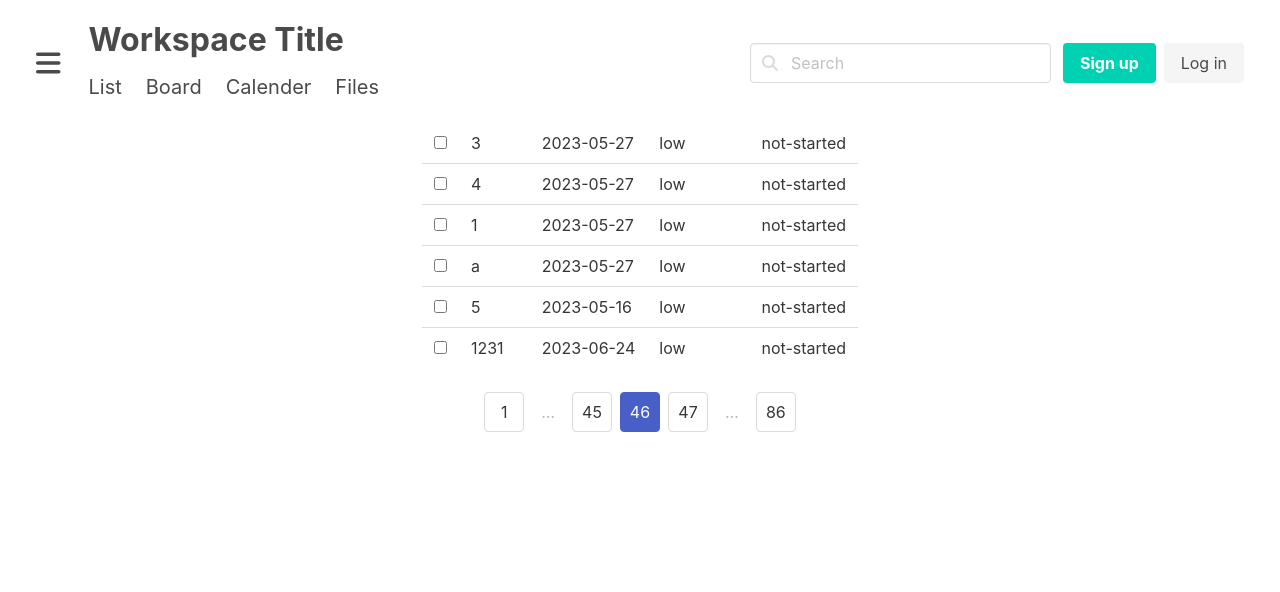
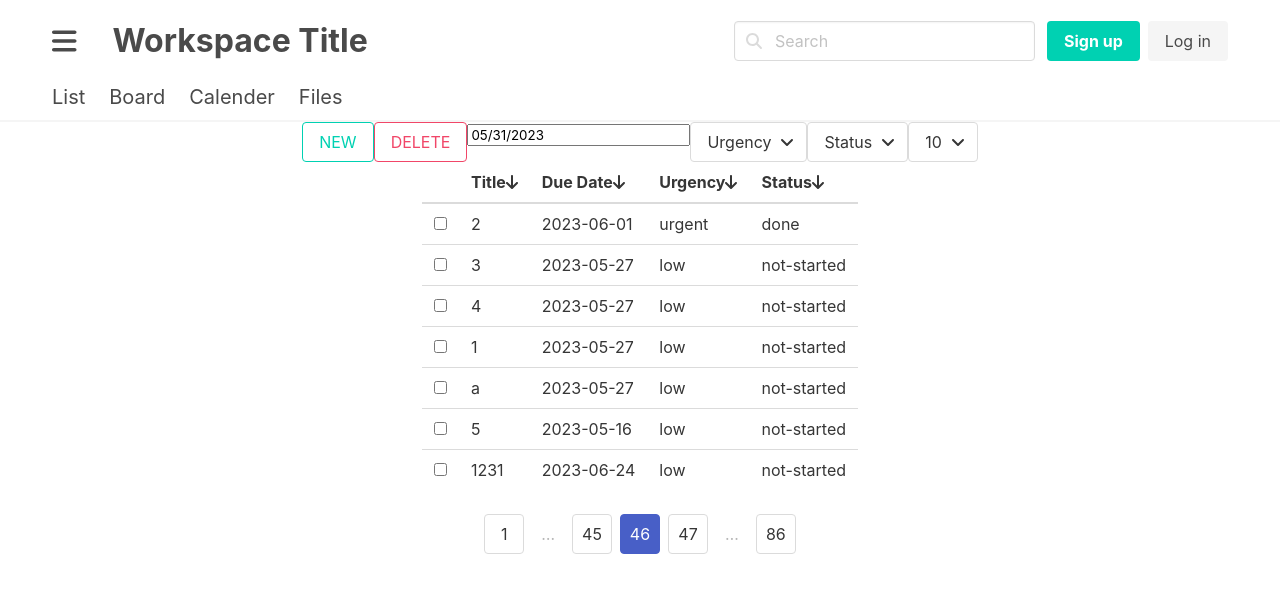
Before and after one commit to kiho2736/Todo-list-App, a React (Create React App) app: page / in a window 1280 px wide. Shown: the top 592 px of the page. Built offline with nearby package versions, Linux system fonts and the light colour scheme; data requests are answered from the project's data file.

Commit message:
Change navbar style

```diff
--- a/src/components/App.css
+++ b/src/components/App.css
@@ -5,8 +5,17 @@
   flex-direction: column;
 }
 
-.todoList {
-  /* width: 80vw; */
+.navbar-links {
+  display: flex;
+  justify-content: flex-start;
+  width: 95%;
+  font-size: 1.25rem;
+  padding-left: 0.5rem;
+}
+
+.navbar-hr {
+  width: 100%;
+  margin: 0;
 }
 
 .modal-background {
--- a/src/components/App.js
+++ b/src/components/App.js
@@ -17,6 +17,13 @@ function App() {
   return (
     <div className="main-container">
       <Nav />
+      <div className="navbar-links">
+        <a className="navbar-item">List</a>
+        <a className="navbar-item">Board</a>
+        <a className="navbar-item">Calender</a>
+        <a className="navbar-item">Files</a>
+      </div>
+      <hr className="navbar-hr"/>
       <TodoModal />
       <TodoActions />
       <TodoList />
--- a/src/components/Nav.css
+++ b/src/components/Nav.css
@@ -1,7 +1,10 @@
 .navbar {
   display: flex;
   justify-content: space-between;
-  padding: 1rem 1rem;
+  padding-top: 0.5rem;
+  padding-bottom: 0;
+  position: sticky;
+  width: 95%;
 }
 
 .navbar-left {
@@ -23,21 +26,16 @@
   background-color: #3399ff; */
 }
 
-.navbar-links {
-  padding: 0 1rem;
+.navbar-workspace {
+  display: flex;
+  justify-content: center;
+  align-items: center;
 }
 
 .workspace-title {
   font-size: 2rem;
   font-weight: 700;
-}
-
-.navbar-start {
-  font-size: 1.25rem;
-}
-
-.navbar-item {
-  padding: 0.5rem 1.5rem 0.5rem 0rem;
+  margin-left: 1.5rem;
 }
 
 .navbar-menu {
--- a/src/components/Nav.js
+++ b/src/components/Nav.js
@@ -5,7 +5,7 @@ import { faBars, faMagnifyingGlass } from "@fortawesome/free-solid-svg-icons";
 function Nav() {
   return (
     <nav
-      className="navbar is-fixed-top"
+      className="navbar"
       role="navigation"
       aria-label="main navigation"
     >
@@ -16,14 +16,8 @@ function Nav() {
           </span>
         </div>
 
-        <div className="navbar-links">
+        <div className="navbar-workspace">
           <div className="workspace-title">Workspace Title</div>
-          <div className="navbar-start">
-            <a className="navbar-item">List</a>
-            <a className="navbar-item">Board</a>
-            <a className="navbar-item">Calender</a>
-            <a className="navbar-item">Files</a>
-          </div>
         </div>
       </div>
 
--- a/src/components/TodoActions.js
+++ b/src/components/TodoActions.js
@@ -1,4 +1,5 @@
 import "react-datepicker/dist/react-datepicker.css";
+import "./TodoActions.css";
 
 import { FontAwesomeIcon } from "@fortawesome/react-fontawesome";
 import { faAngleDown } from "@fortawesome/free-solid-svg-icons";
@@ -69,8 +70,7 @@ function TodoActions() {
   };
 
   return (
-    <div className="action-container">
-
+    <div className="actions-container">
       <button
         className="button is-primary is-outlined"
         onClick={handleNewClick}
```
Also changed, not shown: src/components/TodoActions.css (added).
